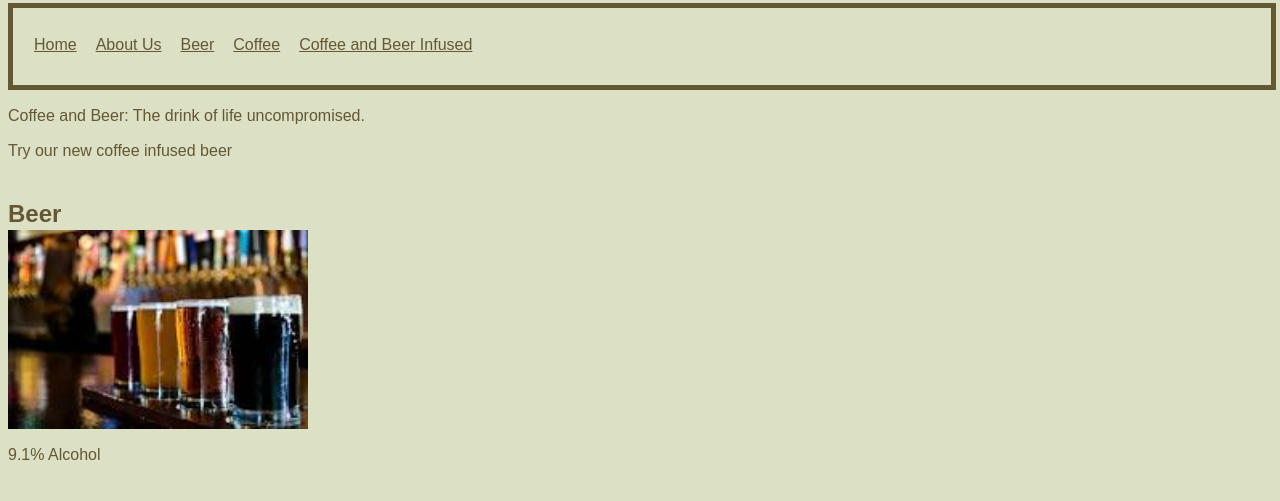
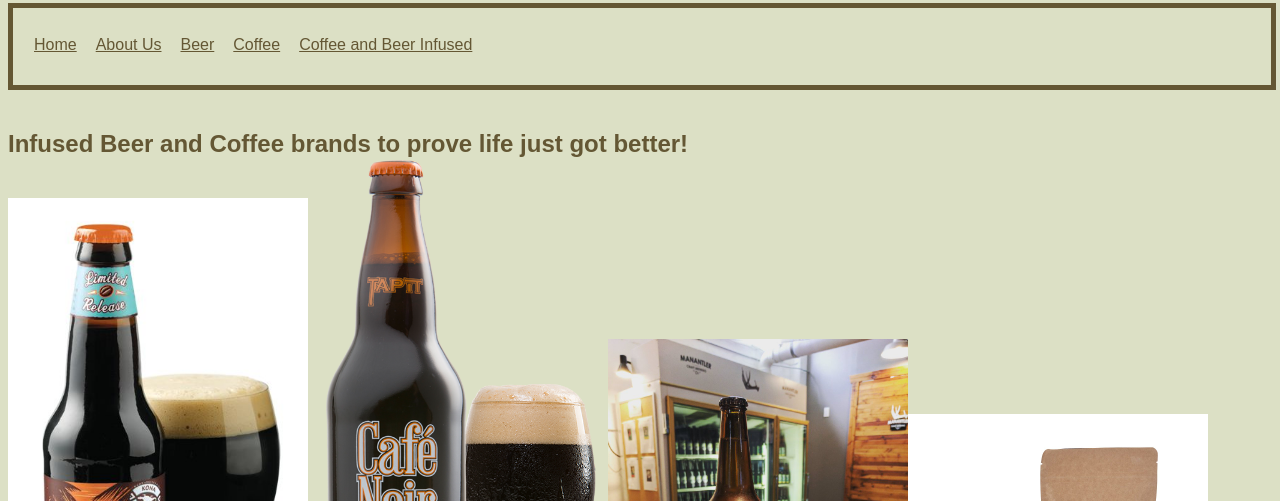
Before and after one commit to harbstm/harbstm.github.io, a plain HTML site: page CoffeeBeerInfused.html in a window 1280 px wide. Shown: the part 279-780 px from the top of the page. Drawn offline with Linux system fonts and the light colour scheme.

Commit message:
Update images

```diff
--- a/CoffeeBeerInfused.html
+++ b/CoffeeBeerInfused.html
@@ -32,16 +32,10 @@
 
         </nav>
         <section>
-            <p>
-                Coffee and Beer:  The drink of life uncompromised.
-            </p>
-            <p>
-                Try our new coffee infused beer
-            </p>
             <article>
-            <h2>Beer</h2>
+            <h2>Infused Beer and Coffee brands to prove life just got better!</h2>
 
-                <img src="beer.jpg">
+            <img src="InfusedBeer1.jpg"><img src="InfusedBeer2.jpg"><img src="InfusedBeer3.jpg"><img src="InfusedBeer4.jpg"><img src="InfusedBeer5.jpg"><img src="InfusedBeer6.jpg">
             <p>
                 9.1% Alcohol
             </p>
```
Also changed, not shown: InfusedBeer4.jpg (added), InfusedBeer5.jpg (added), InfusedBeer6.jpg (added), InfusedBeer7.jpg (added), InfusedSpirits1.jpg (added), InfusedTea1.jpg (added).
